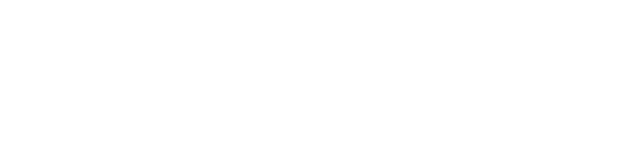
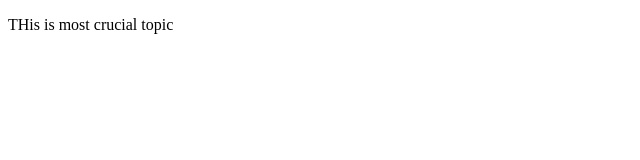
Before and after one commit to Techvenom18/Web-D_series, a plain HTML site: page 19_css_Flexbox.html in a window 1280 px wide. Shown: the whole page, without its empty margins (0-640 px from the left). Drawn offline with Linux system fonts and the light colour scheme.

Commit message:
update_needed_css_Flexbox.html
Work in progress

```diff
--- a/19_css_Flexbox.html
+++ b/19_css_Flexbox.html
@@ -3,9 +3,11 @@
 <head>
     <meta charset="UTF-8">
     <meta name="viewport" content="width=device-width, initial-scale=1.0">
-    <title>Document</title>
+    <title>FlexBox</title>
+
 </head>
 <body>
     <!-- remaining h -->
+    <p>THis is most crucial topic</p>
 </body>
 </html>
```
